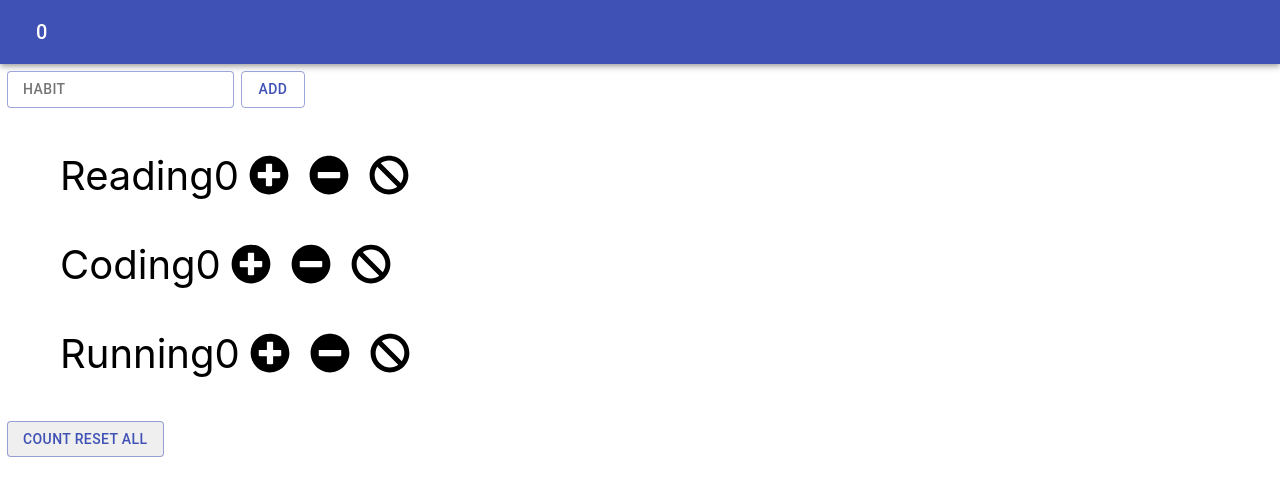
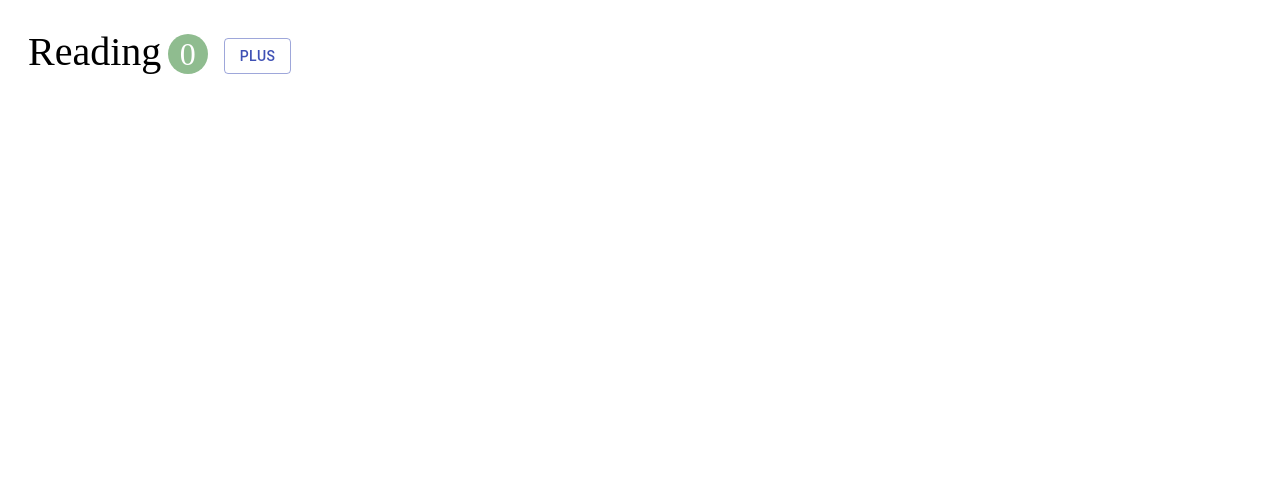
Before and after one commit to toppeak-web/2020, a React (Create React App) app: page / in a window 1280 px wide. Shown: the top 496 px of the page. Built offline with nearby package versions, Linux system fonts and the light colour scheme.

Commit message:
react hook 로 변경

```diff
--- /dev/null
+++ b/src/SimpleHabit.jsx
@@ -0,0 +1,43 @@
+import React, { useState, useRef, useCallback,useEffect } from 'react';
+import { withStyles } from '@material-ui/core/styles';
+import Button from '@material-ui/core/Button';
+
+
+const useStyles = (theme) => ({
+    root: {
+      '& > *': {
+        margin: theme.spacing(1),
+      },
+    },
+  });
+
+const SimpleHabit = (/*props*/) =>   {
+  // state = {
+  //   count: 0,
+  // };
+  const [count, setCount] = useState(0);
+  const spanRef = useRef();
+
+  const handleIncrement = useCallback(() => {
+    setCount(count + 1);
+  },[count]);
+  useEffect(()=>{
+    console.log(`mounted & updated! ${count}`)
+  })
+
+  return (
+    <li className="habit">
+      <span ref={spanRef} className="habit-name">Reading</span>
+      <span className="habit-count">{count}</span>
+      <Button variant="outlined" color="primary" href="#outlined-buttons"
+                    onClick={handleIncrement}
+                    >
+                        plus
+
+        <i className="fas fa-plus-square"></i>
+        </Button>
+    </li>
+  );
+}
+
+export default withStyles(useStyles)(SimpleHabit);
--- a/src/index.css
+++ b/src/index.css
@@ -1,13 +1,101 @@
-body {
-  margin: 0;
-  font-family: -apple-system, BlinkMacSystemFont, 'Segoe UI', 'Roboto', 'Oxygen',
-    'Ubuntu', 'Cantarell', 'Fira Sans', 'Droid Sans', 'Helvetica Neue',
-    sans-serif;
-  -webkit-font-smoothing: antialiased;
-  -moz-osx-font-smoothing: grayscale;
+* {
+  box-sizing: border-box;
 }
 
-code {
-  font-family: source-code-pro, Menlo, Monaco, Consolas, 'Courier New',
-    monospace;
+button {
+  outline: none;
+  border: 0;
+  cursor: pointer;
 }
+
+.navbar {
+  font-size: 2rem;
+  padding: 1em;
+  background-color: blanchedalmond;
+}
+
+.navbar-logo {
+  color: green;
+  margin-right: 0.5em;
+}
+
+.navbar-count {
+  display: inline-block;
+  text-align: center;
+  font-size: 2rem;
+  width: 2.5rem;
+  height: 2.5rem;
+  line-height: 2.5rem;
+  margin-left: 0.2em;
+  background-color: green;
+  color: white;
+  border-radius: 50%;
+}
+
+.habits {
+  padding: 0.5em;
+  padding-top: 2em;
+}
+
+.add-input {
+  font-size: 2rem;
+}
+
+.add-input {
+  margin-right: 0.2em;
+}
+
+.add-button {
+  height: 100%;
+  font-size: 1.5rem;
+  padding: 0.3em 0.5em;
+  background-color: green;
+  color: white;
+}
+
+.habit {
+  font-size: 2.5rem;
+  padding: 0.5em;
+  list-style: none;
+}
+
+.habit-count {
+  display: inline-block;
+  text-align: center;
+  font-size: 2rem;
+  width: 2.5rem;
+  height: 2.5rem;
+  line-height: 2.5rem;
+  margin-left: 0.2em;
+  margin-right: 0.5em;
+  background-color: darkseagreen;
+  color: white;
+  border-radius: 50%;
+}
+
+.habit-button {
+  font-size: 2.5rem;
+  margin: 0 0.1em;
+  background-color: transparent;
+}
+
+.habit-button:hover {
+  opacity: 0.8;
+}
+
+.habit-increase,
+.habit-decrease {
+  color: goldenrod;
+}
+
+.habit-delete {
+  font-size: 2rem;
+  color: darkred;
+}
+
+.habits-reset {
+  font-size: 1.5rem;
+  padding: 0.2em 1em;
+  background-color: green;
+  color: white;
+}
--- a/src/index.js
+++ b/src/index.js
@@ -1,7 +1,7 @@
 import React from 'react';
 import ReactDOM from 'react-dom';
 import './index.css';
-import App from './App';
+import App from './SimpleHabit';
 
 
 
```
